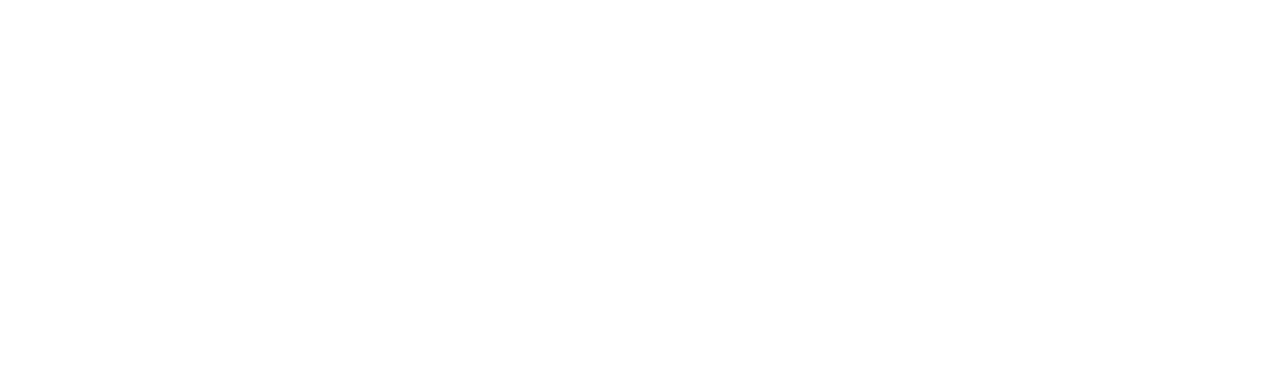
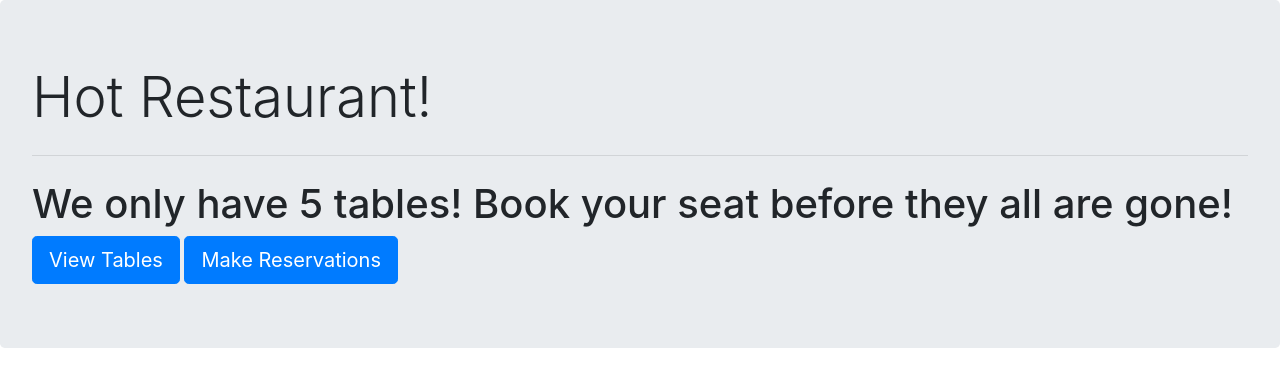
Before and after one commit to caseyjames95/HotRestaurant, a plain HTML site: page public/home.html in a window 1280 px wide. Drawn offline with nearby package versions, Linux system fonts and the light colour scheme.

Commit message:
added bootstrap and connected all html.

```diff
--- a/public/home.html
+++ b/public/home.html
@@ -5,8 +5,21 @@
   <meta name="viewport" content="width=device-width, initial-scale=1.0">
   <meta http-equiv="X-UA-Compatible" content="ie=edge">
   <title>Document</title>
+<link rel="stylesheet" href="https://stackpath.bootstrapcdn.com/bootstrap/4.3.1/css/bootstrap.min.css"
+  integrity="sha384-ggOyR0iXCbMQv3Xipma34MD+dH/1fQ784/j6cY/iJTQUOhcWr7x9JvoRxT2MZw1T" crossorigin="anonymous">
+
 </head>
 <body>
 
+  <div>
+    <div class="jumbotron">
+      <h1 class="display-4">Hot Restaurant!</h1>
+      <hr class="my-4">
+      <h1>We only have 5 tables! Book your seat before they all are gone!</h1>
+      <a class="btn btn-primary btn-lg" href='./view.html' role="button">View Tables</a>
+      <a class="btn btn-primary btn-lg" href='./make.html' role="button">Make Reservations</a>
+    </div>
+  </div>
+
 </body>
 </html>
```
Also changed, not shown: public/make.html (+13 -0 lines), public/view.html (+13 -0 lines).
